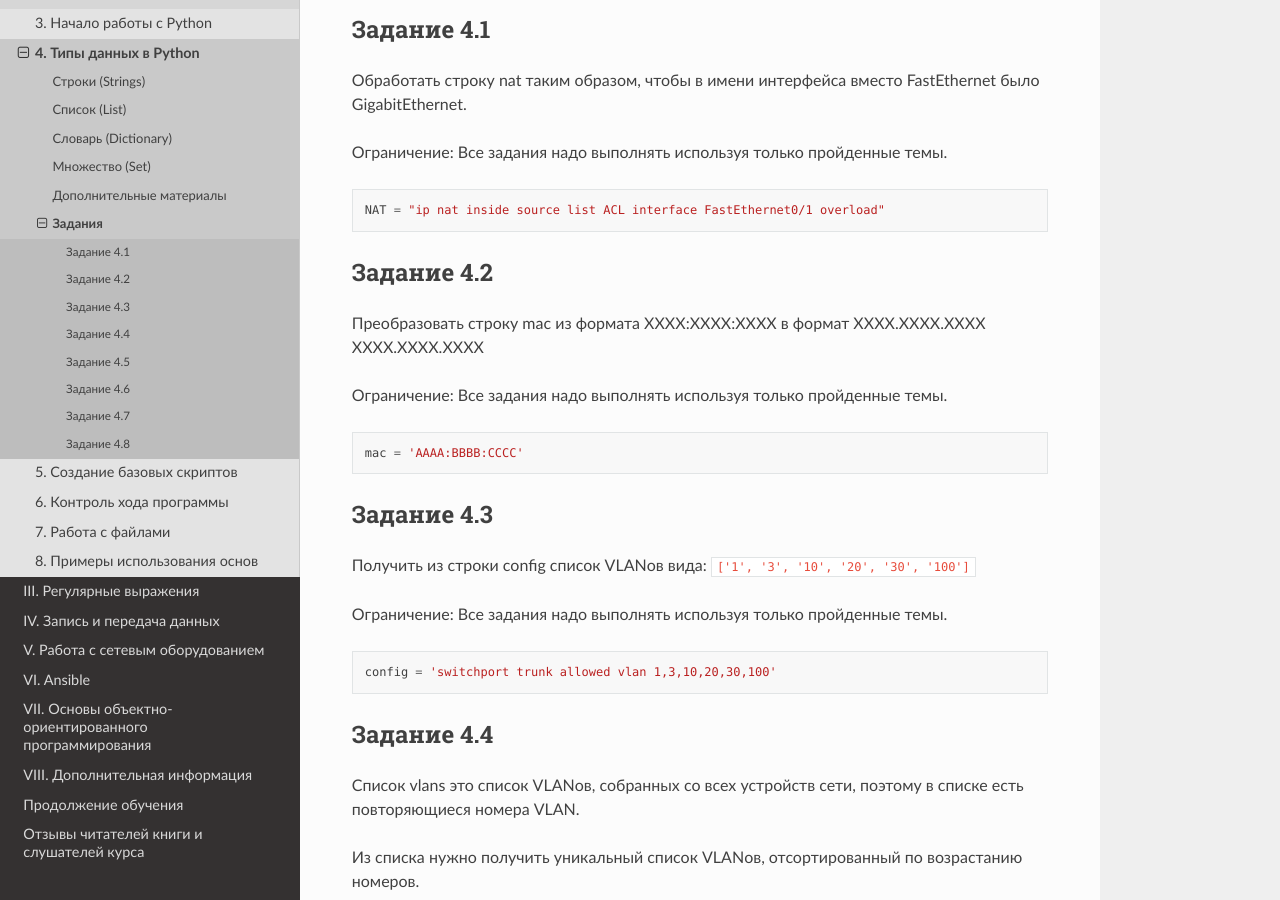
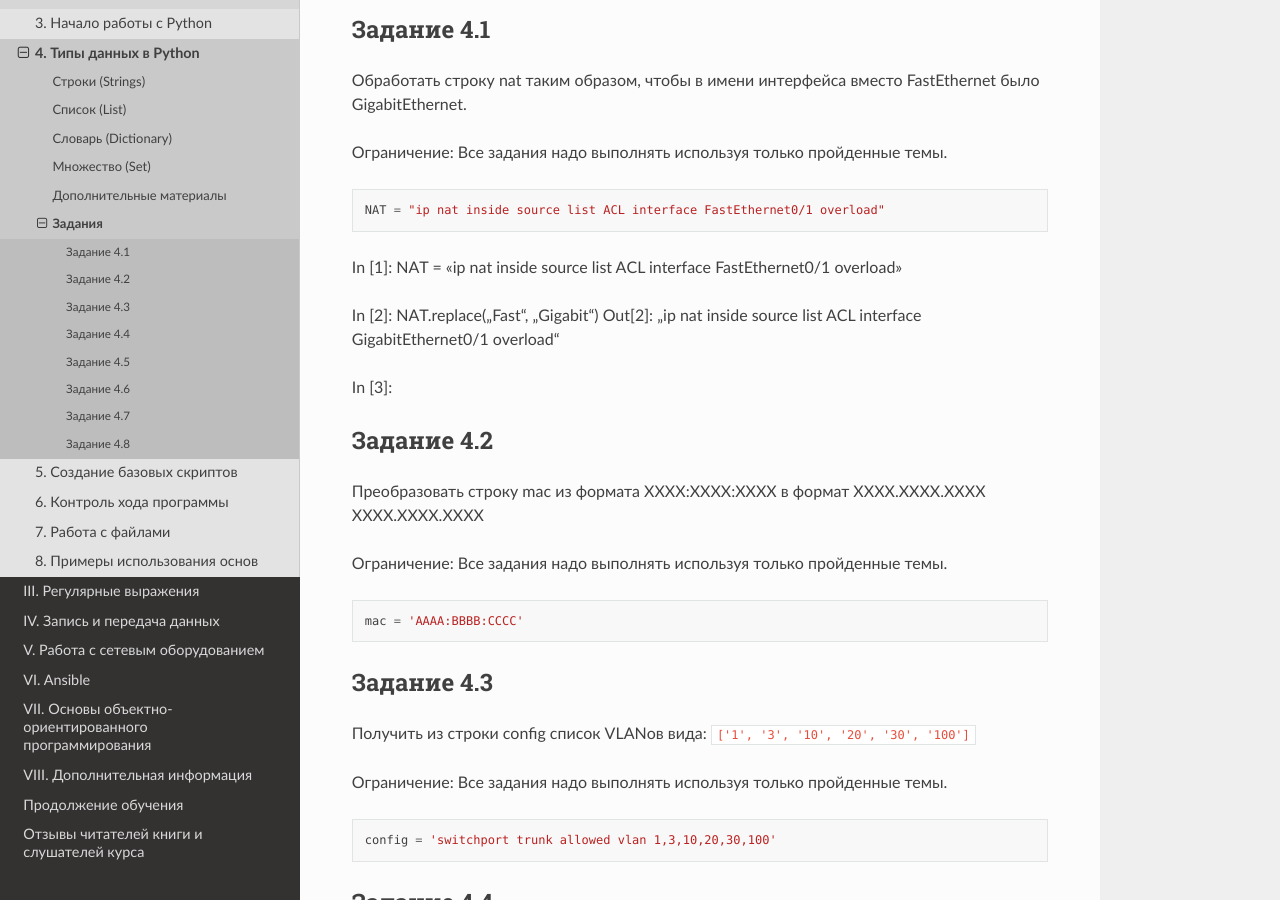
Before and after one commit to gringoire77/test_test, a Sphinx documentation site: the page built from docs/source/exercises/04_exercises.rst, in a window 1280 px wide and 900 px high, scrolled down 487 px. Built offline with Sphinx 7.4.7 and the Read the Docs theme 2.0.0, drawn with Linux system fonts in a browser that asks for light colours; pages that are not in the unit, such as notebooks, are missing from menus.

Commit message:
ex. 4.1 done

```diff
--- a/docs/source/exercises/04_exercises.rst
+++ b/docs/source/exercises/04_exercises.rst
@@ -18,6 +18,17 @@
 .. code:: python
 
     NAT = "ip nat inside source list ACL interface FastEthernet0/1 overload"
+
+
+In [1]: NAT = "ip nat inside source list ACL interface FastEthernet0/1 overload"
+
+In [2]: NAT.replace('Fast', 'Gigabit')
+Out[2]: 'ip nat inside source list ACL interface GigabitEthernet0/1 overload'
+
+In [3]:
+
+
+
 
 Задание 4.2
 ~~~~~~~~~~~
```
